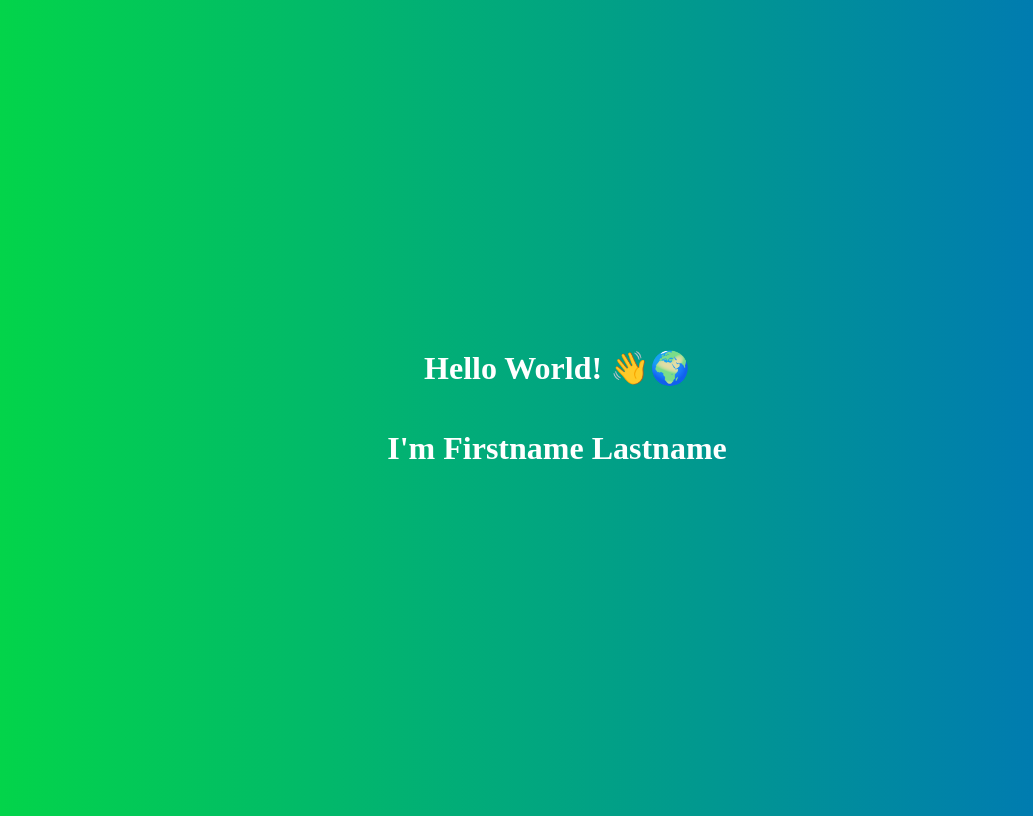
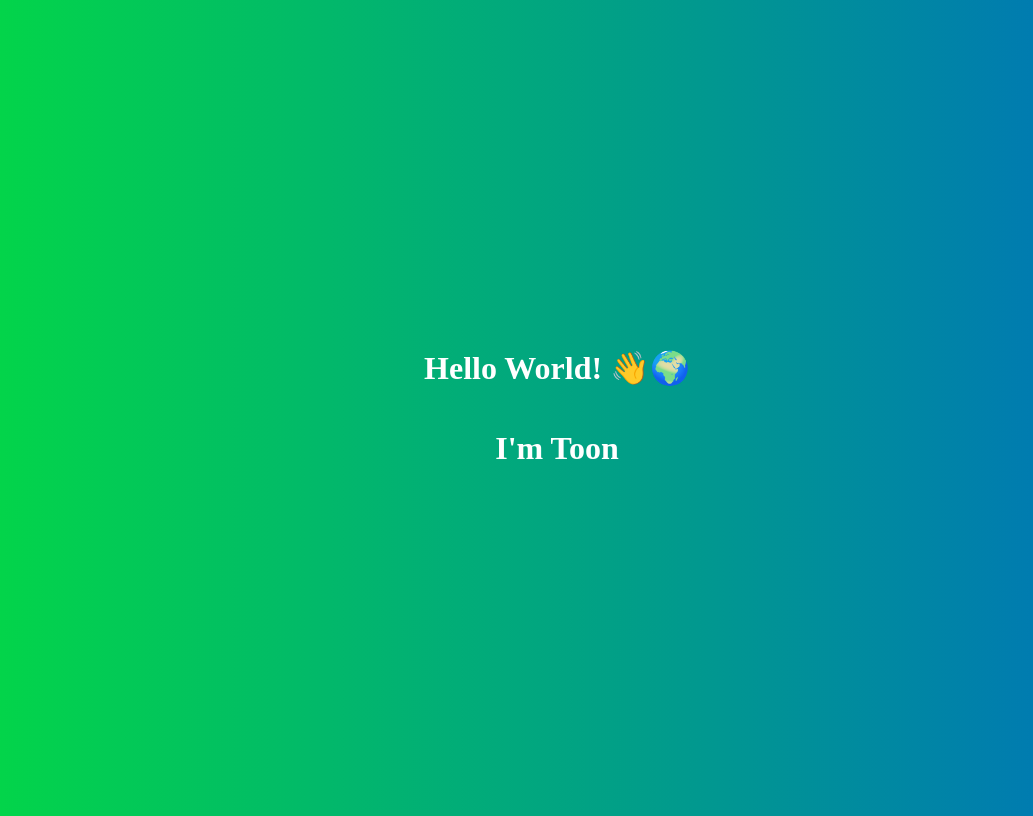
Before and after one commit to toonknp/toonknp.github.io, a plain HTML site: page index.html in a window 1280 px wide. Shown: the whole page, without its empty margins (91-1124 px from the left). Drawn offline with Linux system fonts and the light colour scheme.

Commit message:
add indexxxxx

```diff
--- a/index.html
+++ b/index.html
@@ -15,6 +15,6 @@
 	</head>
 	<body>
 		<h1>Hello World! 👋🌍</h1>
-		<h1>I'm Firstname Lastname</h1>
+		<h1>I'm Toon</h1>
 	<body>
 </html>
```
